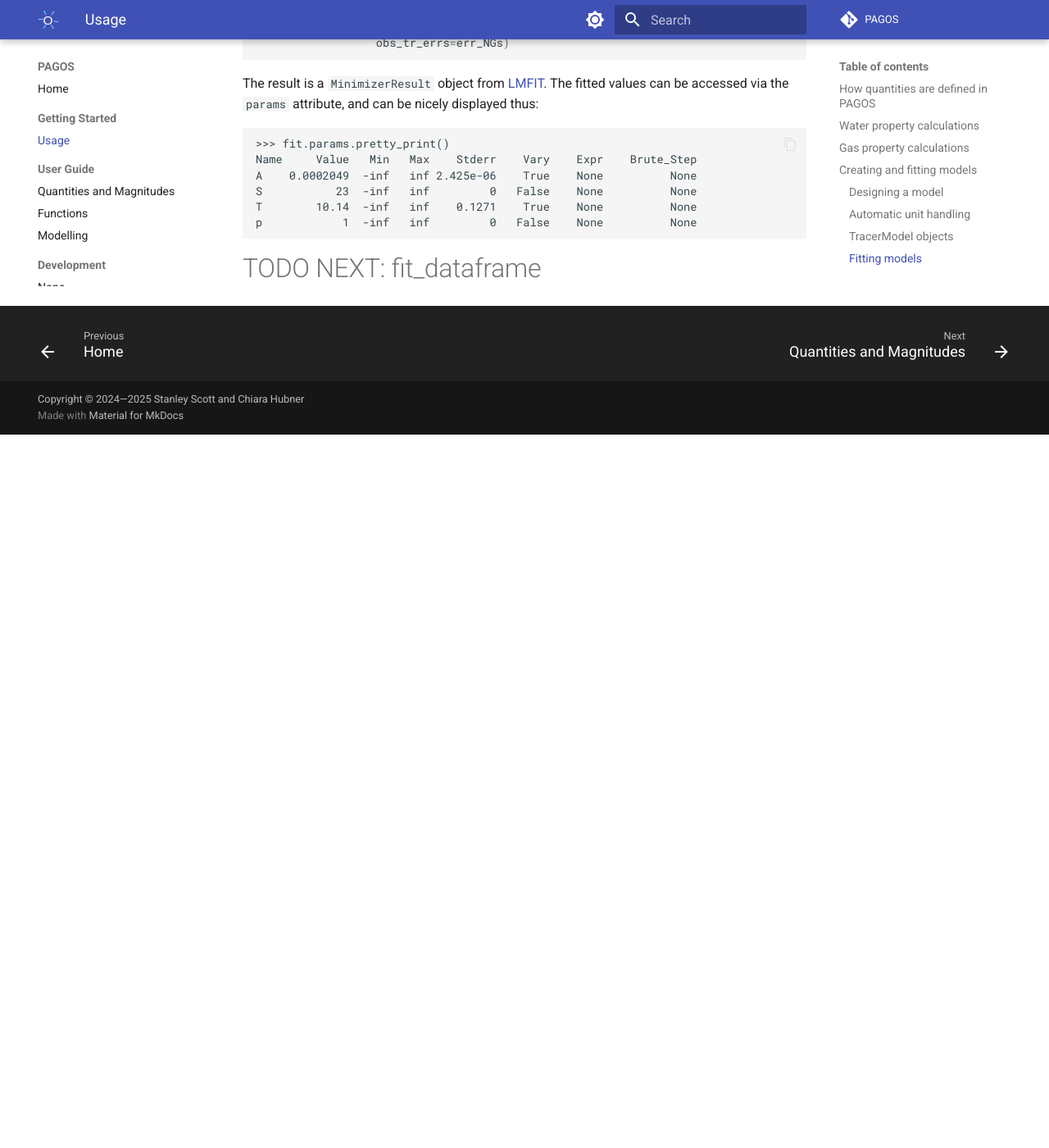
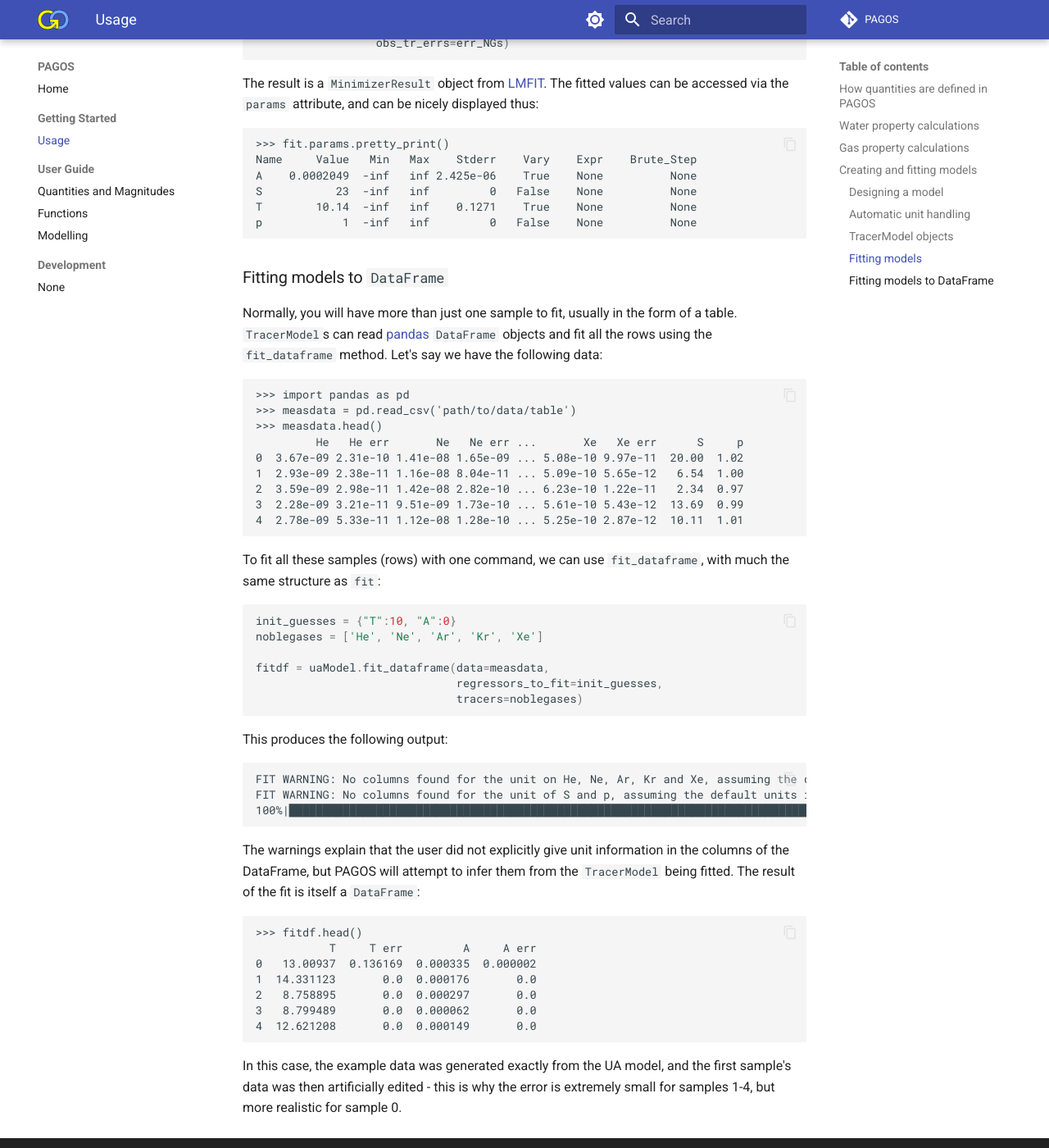
Before and after one commit to TeamPAGOS/PAGOS, an MkDocs documentation site: the page built from docs/Getting Started/Usage.md, in a window 1280 px wide and 1400 px high, scrolled down 5252 px. Shown: the whole window at 82% size. Built offline with MkDocs 1.6.1 and Material for MkDocs 9.7.7, drawn with Linux system fonts in a browser that asks for light colours; comment, search, counter and statistics services are not loaded; the version menu is left out; before the commit the page ends 5782 px from its top, so only the background shows below that.

Commit message:
Usage docs & Logo

````diff
--- a/docs/Getting Started/Usage.md
+++ b/docs/Getting Started/Usage.md
@@ -211,4 +211,46 @@ T        10.14  -inf   inf    0.1271    True    None          None
 p            1  -inf   inf         0   False    None          None
 ```
 
-#TODO NEXT: fit_dataframe
+### Fitting models to `DataFrame`
+Normally, you will have more than just one sample to fit, usually in the form of a table. `TracerModel`s can read [pandas](https://pandas.pydata.org/) `DataFrame` objects and fit all the rows using the `fit_dataframe` method.
+Let's say we have the following data:
+
+```
+>>> import pandas as pd
+>>> measdata = pd.read_csv('path/to/data/table')
+>>> measdata.head()
+         He   He err       Ne   Ne err ...       Xe   Xe err      S     p
+0  3.67e-09 2.31e-10 1.41e-08 1.65e-09 ... 5.08e-10 9.97e-11  20.00  1.02
+1  2.93e-09 2.38e-11 1.16e-08 8.04e-11 ... 5.09e-10 5.65e-12   6.54  1.00
+2  3.59e-09 2.98e-11 1.42e-08 2.82e-10 ... 6.23e-10 1.22e-11   2.34  0.97
+3  2.28e-09 3.21e-11 9.51e-09 1.73e-10 ... 5.61e-10 5.43e-12  13.69  0.99
+4  2.78e-09 5.33e-11 1.12e-08 1.28e-10 ... 5.25e-10 2.87e-12  10.11  1.01
+```
+
+To fit all these samples (rows) with one command, we can use `fit_dataframe`, with much the same structure as `fit`:
+
+```py
+init_guesses = {"T":10, "A":0}
+noblegases = ['He', 'Ne', 'Ar', 'Kr', 'Xe']
+
+fitdf = uaModel.fit_dataframe(data=measdata,
+                              regressors_to_fit=init_guesses,
+                              tracers=noblegases)
+```
+This produces the following output:
+```
+FIT WARNING: No columns found for the unit on He, Ne, Ar, Kr and Xe, assuming the default units of the function return (mol_g/kg).
+FIT WARNING: No columns found for the unit of S and p, assuming the default units in for the function (permille and atm).
+100%|████████████████████████████████████████████████████████████████████████████████████████████████████████████████████████████| 20/20
+```
+The warnings explain that the user did not explicitly give unit information in the columns of the DataFrame, but PAGOS will attempt to infer them from the `TracerModel` being fitted. The result of the fit is itself a `DataFrame`:
+```
+>>> fitdf.head()
+           T     T err         A     A err
+0   13.00937  0.136169  0.000335  0.000002
+1  14.331123       0.0  0.000176       0.0
+2   8.758895       0.0  0.000297       0.0
+3   8.799489       0.0  0.000062       0.0
+4  12.621208       0.0  0.000149       0.0
+```
+In this case, the example data was generated exactly from the UA model, and the first sample's data was then artificially edited - this is why the error is extremely small for samples 1-4, but more realistic for sample 0.
--- a/mkdocs.yml
+++ b/mkdocs.yml
@@ -7,8 +7,8 @@ repo_url: https://github.com/TeamPAGOS/PAGOS
 
 theme:
   name: material
-  logo: img/PAGOS_Logo_O_Bright-cropped.svg
-  favicon: img/PAGOS_logo_O_Bright2-cropped.svg
+  logo: img/PAGOS_LOGO_GO.svg
+  favicon: img/PAGOS_Logo_GO.svg
   icon:
     annotation: material/information
 
````
Also changed, not shown: docs/img/PAGOS_Logo_GO.svg (added), docs/img/PAGOS_Logo_New.svg (added), docs/img/PAGOS_Logo_New_Bright.svg (added), docs/img/PAGOS_Logo_New_FILE.svg (added).
